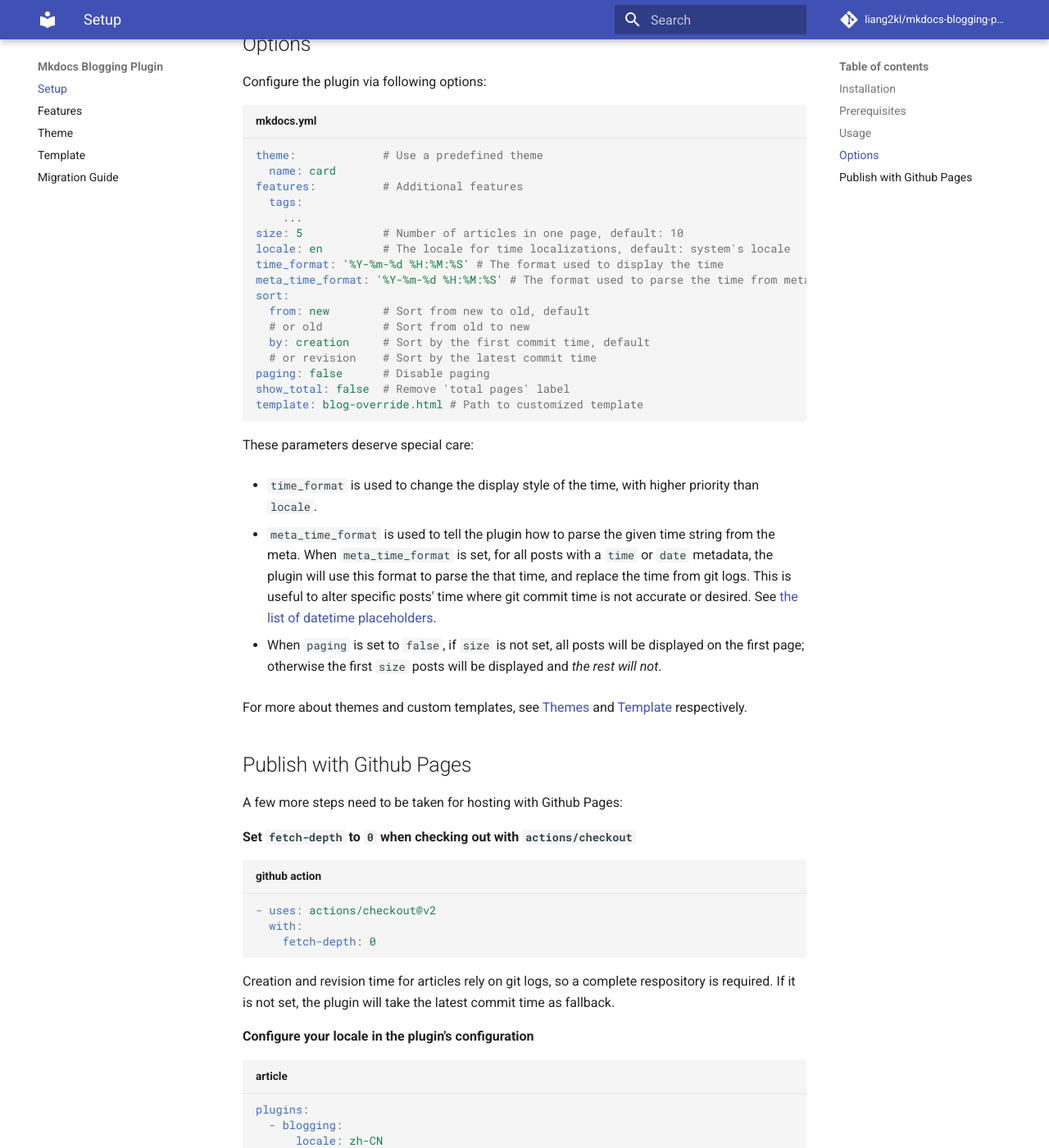
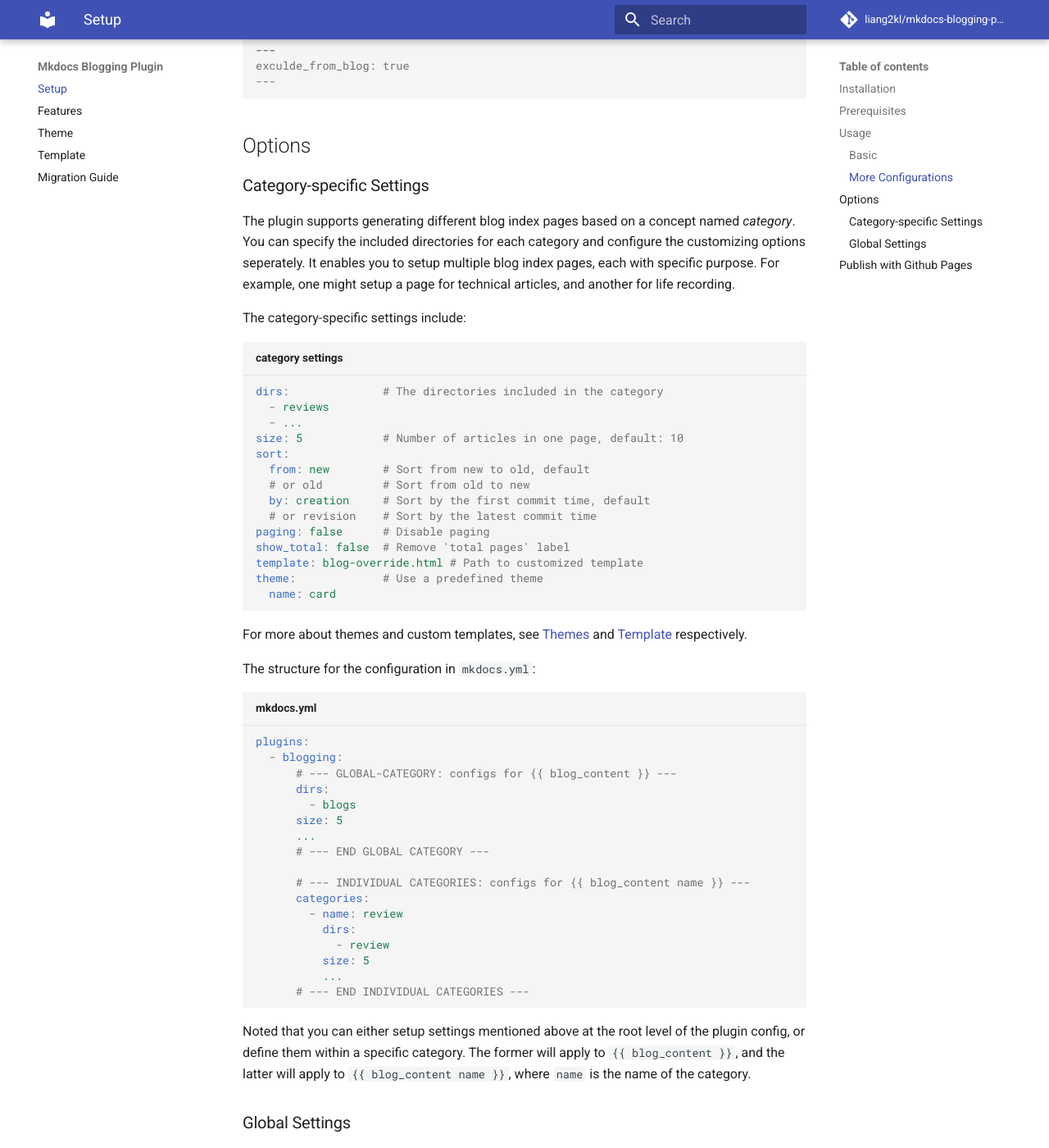
Before and after one commit to liang2kl/mkdocs-blogging-plugin, an MkDocs documentation site: the page built from docs/index.md, in a window 1280 px wide and 1400 px high, scrolled down 2121 px. Shown: the whole window at 82% size. Built offline with MkDocs 1.6.1 and Material for MkDocs 9.7.7, drawn with Linux system fonts in a browser that asks for light colours; comment, search, counter and statistics services are not loaded; some of the changed text lies outside the part shown.

Commit message:
docs: add docs for category settings

````diff
--- a/docs/index.md
+++ b/docs/index.md
@@ -27,7 +27,10 @@ Before setting up the plugin, set `site_url` to the url of your published site:
 site_url: https://liang2kl.github.io/mkdocs-blogging-plugin/
 ```
 
-Add `blogging` in `plugins` and specify the directories to be included:
+### Basic
+
+Add `blogging` in `plugins` and specify the directories to be included. This is the
+minimum configuration needed.
 
 ``` yaml title="mkdocs.yml"
 plugins:
@@ -36,13 +39,17 @@ plugins:
         - blog
 ```
 
-In the page you want to insert the blog content, just add a line `{{ blog_content }}` into your desired place:
+In the page you want to insert the blog content, add a line `{{ blog_content }}` into your desired place:
 
 ```markdown title="blog index page"
 # Blogs
 
 {{ blog_content }}
 ```
+
+That's all. You can open the page where you insert `{{ blog_content }}` and see how it is working.
+
+### More Configurations
 
 Optionally, in your articles, add meta tags providing their titles and descriptions, which will be displayed on the blog page:
 
@@ -82,22 +89,23 @@ exculde_from_blog: true
 ---
 ```
 
-And it's done! You can open the page where you insert `{{ blog_content }}` and see how it is working.
-
 ## Options
 
-Configure the plugin via following options:
+### Category-specific Settings
 
-```yaml title="mkdocs.yml"
-theme:             # Use a predefined theme
-  name: card
-features:          # Additional features
-  tags:
-    ...
+The plugin supports generating different blog index pages based on a concept
+named *category*. You can specify the included directories for each category
+and configure the customizing options seperately. It enables you to setup multiple
+blog index pages, each with specific purpose.
+For example, one might setup a page for technical articles, and another for life recording.
+
+The category-specific settings include:
+
+```yaml title="category settings"
+dirs:              # The directories included in the category
+  - reviews
+  - ...
 size: 5            # Number of articles in one page, default: 10
-locale: en         # The locale for time localizations, default: system's locale
-time_format: '%Y-%m-%d %H:%M:%S' # The format used to display the time
-meta_time_format: '%Y-%m-%d %H:%M:%S' # The format used to parse the time from meta
 sort:
   from: new        # Sort from new to old, default
   # or old         # Sort from old to new
@@ -106,22 +114,64 @@ sort:
 paging: false      # Disable paging
 show_total: false  # Remove 'total pages' label
 template: blog-override.html # Path to customized template
+theme:             # Use a predefined theme
+  name: card
 ```
 
-These parameters deserve special care:
+For more about themes and custom templates, see [Themes](theme.md) and [Template](template.md) respectively.
 
-- `time_format` is used to change the display style of the time, with higher priority than `locale`.
+The structure for the configuration in `mkdocs.yml`:
 
-- `meta_time_format` is used to tell the plugin how to parse the given time string from the meta.
+```yaml title="mkdocs.yml"
+plugins:
+  - blogging:
+      # --- GLOBAL-CATEGORY: configs for {{ blog_content }} ---
+      dirs:
+        - blogs
+      size: 5
+      ...
+      # --- END GLOBAL CATEGORY ---
+
+      # --- INDIVIDUAL CATEGORIES: configs for {{ blog_content name }} ---
+      categories:
+        - name: review
+          dirs:
+            - review
+          size: 5
+          ...
+      # --- END INDIVIDUAL CATEGORIES ---
+```
+
+Noted that you can either setup settings mentioned above at the root level of the plugin config,
+or define them within a specific category. The former will apply to `{{ blog_content }}`, and the
+latter will apply to `{{ blog_content name }}`, where `name` is the name of the category.
+
+### Global Settings
+
+Aside from the category settings, there are some globally applied options, which should be defined
+at the root level of the plugin configuration:
+
+```yaml title="mkdocs.yml"
+features:          # Additional features
+  tags:
+    ...
+locale: en         # The locale for time localizations, default: system's locale
+time_format: '%Y-%m-%d %H:%M:%S' # The format used to display the time
+meta_time_format: '%Y-%m-%d %H:%M:%S' # The format used to parse the time from meta
+```
+
+Of all the options mentioned above, these parameters deserve special attention:
+
+- `time_format` in *global settings* is used to change the display style of the time, with higher priority than `locale`.
+
+- `meta_time_format` in *global settings* is used to tell the plugin how to parse the given time string from the meta.
 When `meta_time_format` is set, for all posts with a `time` or `date` metadata, the plugin will
 use this format to parse the that time, and replace the time from git logs. This is
-useful to alter specific posts' time where git commit time is not accurate or desired.
+useful to alter specific posts' time when git commit time is not accurate or desired.
 See [the list of datetime placeholders](https://docs.python.org/3/library/datetime.html#strftime-and-strptime-format-codes).
 
-- When `paging` is set to `false`, if `size` is not set, all posts will be displayed on the first page; otherwise the first
+- When `paging` in *category settings* is set to `false`, if `size` is not set, all posts will be displayed on the first page; otherwise the first
 `size` posts will be displayed and *the rest will not*.
-
-For more about themes and custom templates, see [Themes](theme.md) and [Template](template.md) respectively.
 
 ## Publish with Github Pages
 
````
Also changed, not shown: other parts of docs/index.md (+2 -2 lines), README.md (+7 -4 lines), docs/template.md (+1 -1 lines), docs/theme.md (+3 -1 lines).
